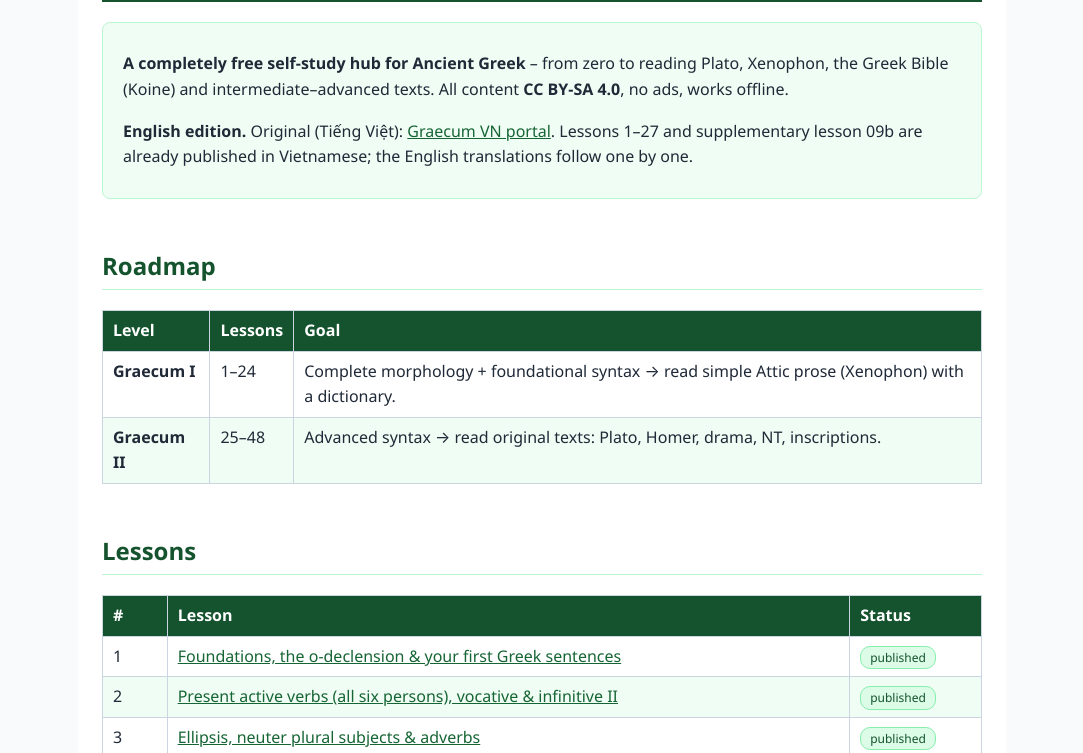
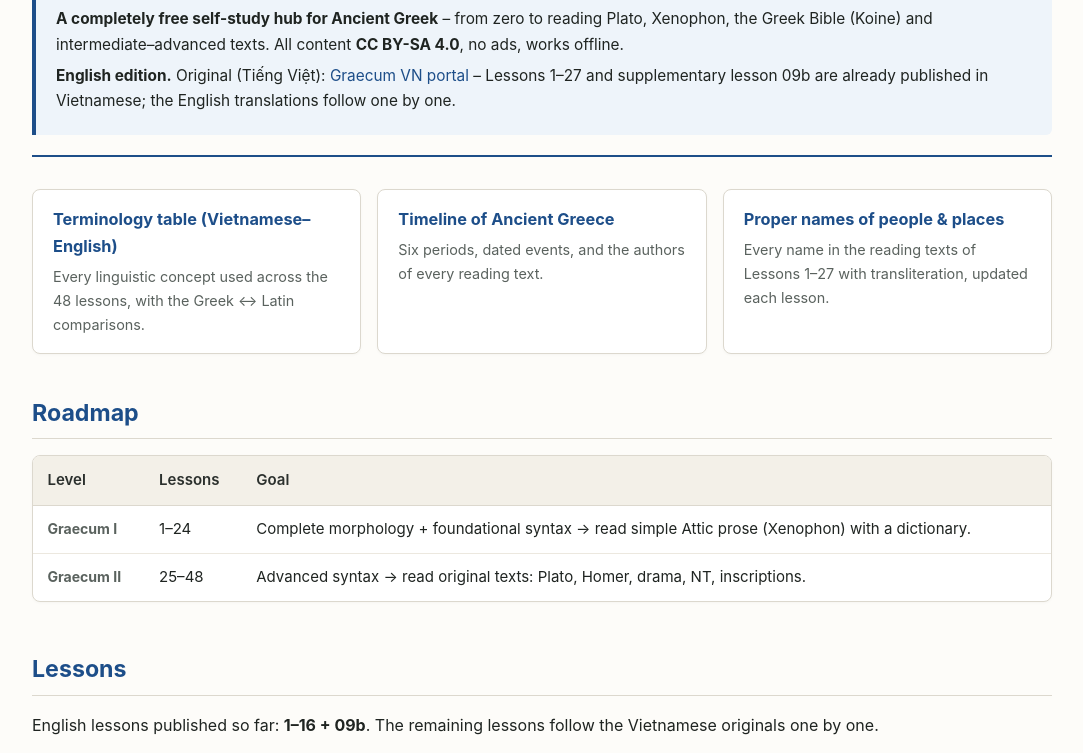
Before and after one commit to qtan-tran/graecum-vn, a plain HTML site: page en/index.html in a window 1280 px wide. Shown: the part 112-865 px from the top of the page, without its empty margins (98-1181 px from the left). Drawn offline with Linux system fonts and the light colour scheme.

Commit message:
en index: redesign to the v2 design system (same template as the new homepage)
Rebuilds en/index.html on the v2 homepage template: design tokens (--bg #fdfcf9, --accent #1d4e89), card grid, table-wrap tables, tag pills, modern system font stack and the New Athena Unicode/Gentium Plus Greek stack.

Content preserved from the previous EN index: intro box (CC BY-SA, offline use, link back to the Vietnamese portal), roadmap table, lesson table (published EN lessons 1-16 + 09b, roadmap rows 17-48), Vietnamese-originals link row, "How to work with each lesson", project documents, footer.

Small consistency touch: the Lesson 5 row now wraps τις/τι in a .gk span, matching the Lesson 6 row. All 38 relative links verified against the repo layout.

```diff
--- a/en/index.html
+++ b/en/index.html
@@ -1,40 +1,157 @@
-<!doctype html>
+<!DOCTYPE html>
 <html lang="en">
 <head>
-<meta charset="UTF-8" />
-<meta name="viewport" content="width=device-width, initial-scale=1.0" />
+  <meta charset="UTF-8">
+  <meta name="viewport" content="width=device-width, initial-scale=1.0">
   <title>Graecum VN – Ancient Greek (English)</title>
   <style>
-  :root { font-family: "Segoe UI", system-ui, -apple-system, sans-serif; color: #1f2937; background: #f8fafc; line-height: 1.6; }
-  body { margin: 0; background: #f8fafc; }
-  main { max-width: 880px; margin: 0 auto; padding: 32px 24px 80px; background: #ffffff; }
-  h1 { color: #14532d; font-size: 1.9em; border-bottom: 3px solid #14532d; padding-bottom: 10px; }
-  h2 { color: #14532d; border-bottom: 1px solid #bbf7d0; padding-bottom: 4px; margin-top: 2em; }
-  .gk { font-family: "Palatino Linotype", "Book Antiqua", Gentium, "Times New Roman", serif; font-size: 1.08em; }
-  .tag { display: inline-block; border-radius: 10px; font-size: 0.75em; padding: 1px 9px; white-space: nowrap; }
-  .draft { background: #ede9fe; color: #5b21b6; border: 1px solid #a78bfa; }
-  .todo { background: #fef3c7; color: #92400e; border: 1px solid #d97706; }
-  .pub { background: #dcfce7; color: #14532d; border: 1px solid #86efac; }
-  table { border-collapse: collapse; width: 100%; margin: 14px 0 22px; }
-  th, td { border: 1px solid #cbd5e1; padding: 7px 10px; text-align: left; vertical-align: top; }
-  thead th { background: #14532d; color: #ffffff; }
-  tbody tr:nth-child(even) { background: #f0fdf4; }
-  .box { background: #f0fdf4; border: 1px solid #bbf7d0; border-radius: 8px; padding: 12px 20px; margin: 16px 0; }
-  a { color: #166534; }
-  footer { font-size: 0.85em; color: #64748b; border-top: 1px solid #e2e8f0; margin-top: 40px; padding-top: 12px; }
+    :root {
+      --bg: #fdfcf9;
+      --surface: #ffffff;
+      --text: #1f2421;
+      --muted: #5a625e;
+      --accent: #1d4e89;
+      --accent-soft: #eef4fa;
+      --border: #dcd8ce;
+      --greek-font: "New Athena Unicode", "Gentium Plus", "Palatino Linotype", Georgia, serif;
+    }
+
+    * { box-sizing: border-box; }
+
+    body {
+      margin: 0;
+      padding: 2rem 1rem 4rem;
+      background-color: var(--bg);
+      color: var(--text);
+      font-family: -apple-system, BlinkMacSystemFont, "Segoe UI", Roboto, "Helvetica Neue", Arial, sans-serif;
+      line-height: 1.65;
+    }
+
+    .container { max-width: 1020px; margin: 0 auto; }
+
+    header { border-bottom: 2px solid var(--accent); padding-bottom: 1.25rem; margin-bottom: 2rem; }
+
+    h1 { margin: 0 0 0.75rem; font-size: 2rem; color: var(--accent); letter-spacing: -0.01em; }
+
+    .intro-box {
+      background: var(--accent-soft);
+      border-left: 4px solid var(--accent);
+      padding: 1rem 1.25rem;
+      border-radius: 0 6px 6px 0;
+      font-size: 0.96rem;
+    }
+    .intro-box p { margin: 0.35rem 0; }
+
+    .card-grid {
+      display: grid;
+      grid-template-columns: repeat(auto-fit, minmax(240px, 1fr));
+      gap: 1rem;
+      margin-bottom: 2.5rem;
+    }
+    .card {
+      background: var(--surface);
+      border: 1px solid var(--border);
+      border-radius: 8px;
+      box-shadow: 0 1px 3px rgba(0, 0, 0, 0.03);
+      padding: 1rem 1.25rem;
+      transition: border-color 0.15s ease;
+    }
+    .card:hover { border-color: var(--accent); }
+    .card h3 { margin: 0 0 0.35rem; font-size: 1.02rem; color: var(--accent); }
+    .card p { margin: 0; color: var(--muted); font-size: 0.9rem; }
+
+    section { margin-bottom: 3rem; }
+
+    h2 {
+      font-size: 1.45rem;
+      color: var(--accent);
+      border-bottom: 1px solid var(--border);
+      padding-bottom: 0.4rem;
+      margin-bottom: 1rem;
+    }
+
+    h3 { color: var(--accent); margin: 1.6rem 0 0.6rem; font-size: 1.12rem; }
+
+    .section-lead { margin-bottom: 1rem; }
+
+    .table-wrap {
+      overflow-x: auto;
+      background: var(--surface);
+      border: 1px solid var(--border);
+      border-radius: 8px;
+      box-shadow: 0 1px 3px rgba(0, 0, 0, 0.03);
+      margin-bottom: 1rem;
+    }
+
+    table { width: 100%; border-collapse: collapse; font-size: 0.94rem; }
+
+    thead th {
+      background: #f3f0e8;
+      color: #2b302d;
+      text-align: left;
+      padding: 0.75rem 0.9rem;
+      font-weight: 600;
+      border-bottom: 1px solid var(--border);
+      white-space: nowrap;
+    }
+
+    tbody td { padding: 0.7rem 0.9rem; border-bottom: 1px solid #ece8df; vertical-align: top; }
+    tbody tr:last-child td { border-bottom: none; }
+    tbody tr:hover { background-color: #faf8f3; }
+
+    td:first-child { white-space: nowrap; color: var(--muted); font-size: 0.88rem; }
+
+    a { color: var(--accent); text-decoration: none; }
+    a:hover { text-decoration: underline; }
+
+    .tag { display: inline-block; border-radius: 999px; font-size: 0.75em; padding: 2px 10px; white-space: nowrap; }
+    .pub   { background: #e7f3ea; color: #1e6b3a; border: 1px solid #bce0c8; }
+    .todo  { background: #fbf3e0; color: #92600e; border: 1px solid #e8d9b0; }
+    .draft { background: #efe9fa; color: #5b21b6; border: 1px solid #cfc0ee; }
+
+    .grk, .gk, i[lang="grc"] { font-family: var(--greek-font); }
+
+    ol, ul { margin: 0.5rem 0 1rem; padding-left: 1.5rem; }
+    ol li, ul li { margin: 0.4rem 0; }
+
+    footer {
+      margin-top: 3rem;
+      padding-top: 1.25rem;
+      border-top: 1px solid var(--border);
+      font-size: 0.88rem;
+      color: var(--muted);
+    }
+    footer a { color: var(--accent); }
   </style>
 </head>
 <body>
-<main>
+  <div class="container">
+    <header>
+      <h1>Graecum VN · Ancient Greek – English</h1>
+      <div class="intro-box">
+<p><strong>A completely free self-study hub for Ancient Greek</strong> – from zero to reading Plato, Xenophon, the Greek Bible (Koine) and intermediate–advanced texts. All content <strong>CC BY-SA 4.0</strong>, no ads, works offline.</p>
+<p><strong>English edition.</strong> Original (Tiếng Việt): <a href="../index.html">Graecum VN portal</a> – Lessons 1–27 and supplementary lesson 09b are already published in Vietnamese; the English translations follow one by one.</p>
+      </div>
+    </header>
 
-<h1>Graecum VN · Ancient Greek</h1>
-
-<div class="box">
-<p><strong>A completely free self-study hub for Ancient Greek</strong> – from zero to reading Plato, Xenophon, the Greek Bible (Koine) and intermediate–advanced texts. All content <strong>CC BY-SA 4.0</strong>, no ads, works offline.</p>
-<p><strong>English edition.</strong> Original (Tiếng Việt): <a href="../index.html">Graecum VN portal</a>. Lessons 1–27 and supplementary lesson 09b are already published in Vietnamese; the English translations follow one by one.</p>
+    <div class="card-grid">
+      <div class="card">
+        <h3><a href="../terminology.html">Terminology table (Vietnamese–English)</a></h3>
+        <p>Every linguistic concept used across the 48 lessons, with the Greek ↔ Latin comparisons.</p>
+      </div>
+      <div class="card">
+        <h3><a href="../timeline.html">Timeline of Ancient Greece</a></h3>
+        <p>Six periods, dated events, and the authors of every reading text.</p>
+      </div>
+      <div class="card">
+        <h3><a href="../proper-names.html">Proper names of people &amp; places</a></h3>
+        <p>Every name in the reading texts of Lessons 1–27 with transliteration, updated each lesson.</p>
+      </div>
     </div>
 
+    <section id="roadmap">
       <h2>Roadmap</h2>
+      <div class="table-wrap">
       <table>
       <thead><tr><th>Level</th><th>Lessons</th><th>Goal</th></tr></thead>
       <tbody>
@@ -42,8 +159,13 @@
 <tr><td><strong>Graecum II</strong></td><td>25–48</td><td>Advanced syntax → read original texts: Plato, Homer, drama, NT, inscriptions.</td></tr>
       </tbody>
       </table>
+      </div>
+    </section>
 
+    <section id="lessons">
       <h2>Lessons</h2>
+      <p class="section-lead">English lessons published so far: <strong>1–16 + 09b</strong>. The remaining lessons follow the Vietnamese originals one by one.</p>
+      <div class="table-wrap">
       <table>
       <thead><tr><th>#</th><th>Lesson</th><th>Status</th></tr></thead>
       <tbody>
@@ -51,7 +173,7 @@
 <tr><td>2</td><td><a href="lessons/02-verbs-present-vocative/index.html">Present active verbs (all six persons), vocative &amp; infinitive II</a></td><td><span class="tag pub">published</span></td></tr>
 <tr><td>3</td><td><a href="lessons/03-ellipsis-neuter-plural/index.html">Ellipsis, neuter plural subjects &amp; adverbs</a></td><td><span class="tag pub">published</span></td></tr>
 <tr><td>4</td><td><a href="lessons/04-pronouns-imperative/index.html">Personal pronouns, imperative, negation &amp; first steps with the accusative-with-infinitive (AcI)</a></td><td><span class="tag pub">published</span></td></tr>
-<tr><td>5</td><td><a href="lessons/05-medium-passive/index.html">Present middle/passive, deponent verbs, adjectives as nouns &amp; τις/τι</a></td><td><span class="tag pub">published</span></td></tr>
+<tr><td>5</td><td><a href="lessons/05-medium-passive/index.html">Present middle/passive, deponent verbs, adjectives as nouns &amp; <span class="gk">τις/τι</span></a></td><td><span class="tag pub">published</span></td></tr>
 <tr><td>6</td><td><a href="lessons/06-dynamai-demonstratives/index.html"><span class="gk">δύναμαι</span> &amp; demonstrative pronouns</a></td><td><span class="tag pub">published</span></td></tr>
 <tr><td>7</td><td><a href="lessons/07-third-declension-imperatives/index.html">The third declension I (consonant stems), the imperative system &amp; prohibitions</a></td><td><span class="tag pub">published</span></td></tr>
 <tr><td>8</td><td><a href="lessons/08-third-declension-neuters-numerals/index.html">The third declension II (vowel stems, neuters) &amp; numerals 1–999</a></td><td><span class="tag pub">published</span></td></tr>
@@ -63,13 +185,16 @@
 <tr><td>13</td><td><a href="lessons/13-aorist-sigmatic-thematic/index.html">The active/middle aorist (sigmatic &amp; thematic forms)</a></td><td><span class="tag pub">published</span></td></tr>
 <tr><td>14</td><td><a href="lessons/14-aorist-future-passive-perfect-medpass/index.html">Passive aorist &amp; future; the perfect middle/passive &amp; the six principal parts</a></td><td><span class="tag pub">published</span></td></tr>
 <tr><td>15</td><td><a href="lessons/15-relative-pronouns-clauses/index.html">Relative pronouns &amp; clauses; possessive &amp; reflexive pronouns</a></td><td><span class="tag pub">published</span></td></tr>
-<tr><td>16</td><td><a href="lessons/16-subjunctive-purpose-clauses/index.html">The subjunctive; purpose clauses; ἄν / ἐάν</a></td><td><span class="tag pub">published</span></td></tr>
+<tr><td>16</td><td><a href="lessons/16-subjunctive-purpose-clauses/index.html">The subjunctive; purpose clauses; <span class="gk">ἄν / ἐάν</span></a></td><td><span class="tag pub">published</span></td></tr>
 <tr><td>17–24</td><td>Further Graecum I lessons (see the <a href="https://github.com/qtan-tran/graecum-vn/blob/main/docs/CURRICULUM.md">curriculum</a>)</td><td><span class="tag todo">on the roadmap</span></td></tr>
 <tr><td>25–48</td><td>Graecum II</td><td><span class="tag todo">on the roadmap</span></td></tr>
       </tbody>
       </table>
-<p style="font-size:0.92em;">Vietnamese originals of lessons 1–16 + 09b: <a href="../lessons/01-foundations/index.html">1</a> · <a href="../lessons/02-verbs-present-vocative/index.html">2</a> · <a href="../lessons/03-ellipsis-neuter-plural/index.html">3</a> · <a href="../lessons/04-pronouns-imperative/index.html">4</a> · <a href="../lessons/05-medium-passive/index.html">5</a> · <a href="../lessons/06-dynamai-demonstratives/index.html">6</a> · <a href="../lessons/07-third-declension-imperatives/index.html">7</a> · <a href="../lessons/08-third-declension-neuters-numerals/index.html">8</a> · <a href="../lessons/09-adjectives-two-three-endings-adverbs/index.html">9</a> · <a href="../lessons/10-present-medpass-complete-deponents/index.html">10</a> · <a href="../lessons/11-imperfect-augment/index.html">11</a> · <a href="../lessons/12-future-contract-verbs/index.html">12</a> · <a href="../lessons/13-aorist-sigmatic-thematic/index.html">13</a> · <a href="../lessons/14-aorist-future-passive-perfect-medpass/index.html">14</a> · <a href="../lessons/15-relative-pronouns-clauses/index.html">15</a> · <a href="../lessons/16-subjunctive-purpose-clauses/index.html">16</a> · <a href="../lessons/09b-comparison-adjectives-adverbs/index.html">09b</a></p>
+      </div>
+      <p class="section-lead" style="font-size:0.92em;">Vietnamese originals of lessons 1–16 + 09b: <a href="../lessons/01-foundations/index.html">1</a> · <a href="../lessons/02-verbs-present-vocative/index.html">2</a> · <a href="../lessons/03-ellipsis-neuter-plural/index.html">3</a> · <a href="../lessons/04-pronouns-imperative/index.html">4</a> · <a href="../lessons/05-medium-passive/index.html">5</a> · <a href="../lessons/06-dynamai-demonstratives/index.html">6</a> · <a href="../lessons/07-third-declension-imperatives/index.html">7</a> · <a href="../lessons/08-third-declension-neuters-numerals/index.html">8</a> · <a href="../lessons/09-adjectives-two-three-endings-adverbs/index.html">9</a> · <a href="../lessons/09b-comparison-adjectives-adverbs/index.html">09b</a> · <a href="../lessons/10-present-medpass-complete-deponents/index.html">10</a> · <a href="../lessons/11-imperfect-augment/index.html">11</a> · <a href="../lessons/12-future-contract-verbs/index.html">12</a> · <a href="../lessons/13-aorist-sigmatic-thematic/index.html">13</a> · <a href="../lessons/14-aorist-future-passive-perfect-medpass/index.html">14</a> · <a href="../lessons/15-relative-pronouns-clauses/index.html">15</a> · <a href="../lessons/16-subjunctive-purpose-clauses/index.html">16</a></p>
+    </section>
 
+    <section id="how-to-study">
       <h2>How to work with each lesson</h2>
       <ol>
 <li>Read on the web, or <strong>download the single HTML file</strong> of the lesson – study offline in any browser, no internet dependency.</li>
@@ -77,7 +202,9 @@
 <li>To print: <strong>Ctrl+P → Save as PDF</strong> – exercise answers appear automatically when printing.</li>
 <li>Level I vocabulary always carries a <strong>Latinized transliteration</strong> so you can read aloud from day one (e.g. <span class="gk">ὁ ἄνθρωπος</span> → <em>ho ánthrōpos</em>).</li>
       </ol>
+    </section>
 
+    <section id="documents">
       <h2>Project documents</h2>
       <ul>
 <li><a href="https://github.com/qtan-tran/graecum-vn/blob/main/docs/CURRICULUM.md">Curriculum of the 48 lessons</a> – topics + public domain reading list</li>
@@ -87,11 +214,11 @@
 <li><a href="https://github.com/qtan-tran/graecum-vn/blob/main/docs/ARCHITECTURE.md">Architecture</a></li>
 <li><a href="https://github.com/qtan-tran/graecum-vn/blob/main/readings/README.md">Source texts for reading practice</a></li>
       </ul>
+    </section>
 
     <footer>
 Graecum VN · Compiled by <strong>Trần Quốc Tân</strong> · Content <a href="https://creativecommons.org/licenses/by-sa/4.0/">CC BY-SA 4.0</a> · Code MIT · When citing or reusing, give credit: <em>"Graecum VN – Trần Quốc Tân, CC BY-SA 4.0"</em> with a link to the repository · Independently compiled, built on public domain texts · Exercise answers appear when printing (Ctrl+P → Save as PDF).
     </footer>
-
-</main>
+  </div>
 </body>
 </html>
```
Lines whose indentation alone changed are shown as unchanged.
